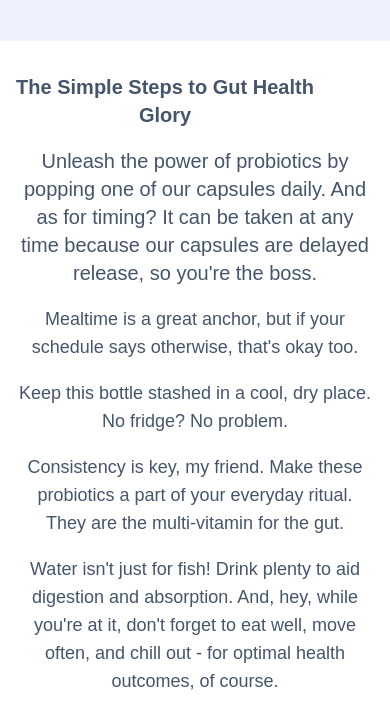
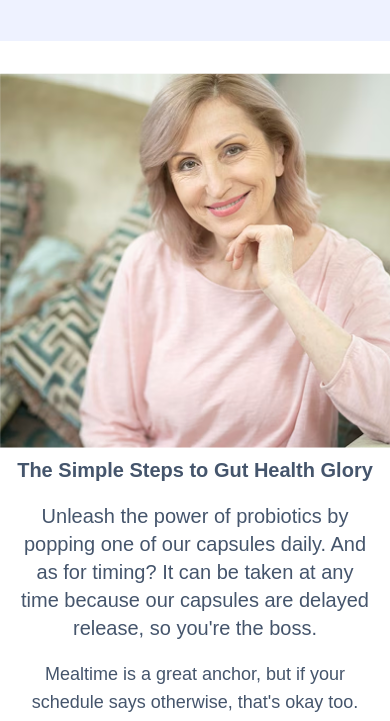
Before and after one commit to BrahimAzzaf/LP4, a website: page src/index.html in a window 390 px wide. Shown: the part 5722-6443 px from the top of the page. Drawn offline with nearby package versions, Linux system fonts and the light colour scheme.

Commit message:
last updates

```diff
--- a/src/index.html
+++ b/src/index.html
@@ -1759,8 +1759,8 @@ lg:bg-[length:260px]">
       <div class="grid grid-cols-1 lg:grid-cols-2 gap-2 items-center">
 
         <!-- Text Content -->
-        <div class="flex flex-col gap-4.5 px-4 text-slate-600  order-1  md:order-2">
-          <h1 class="  md:text-4xl  text-xl font-semibold   text-center pr-15 lg:text-left">
+        <div class="flex flex-col gap-4.5 px-4 text-slate-600  lg:order-1  order-2">
+          <h1 class="  md:text-4xl  text-xl font-semibold   text-center lg:pr-15 lg:text-left">
             The Simple Steps to Gut Health Glory
           </h1>
           <p class=" text-xl text-center lg:text-left font-medium ">
@@ -1789,7 +1789,7 @@ lg:bg-[length:260px]">
         </div>
 
         <!-- Image -->
-        <div class="order-2 md:order-1 w-full flex justify-center">
+        <div class="lg:order-2 order-1 w-full flex justify-center">
           <img src="../images/Health_Glory_women.png" alt="Gut Health Glory"
             class="lg:w-[463px]  w-full h-auto lg:rounded-2xl object-cover">
         </div>
```
